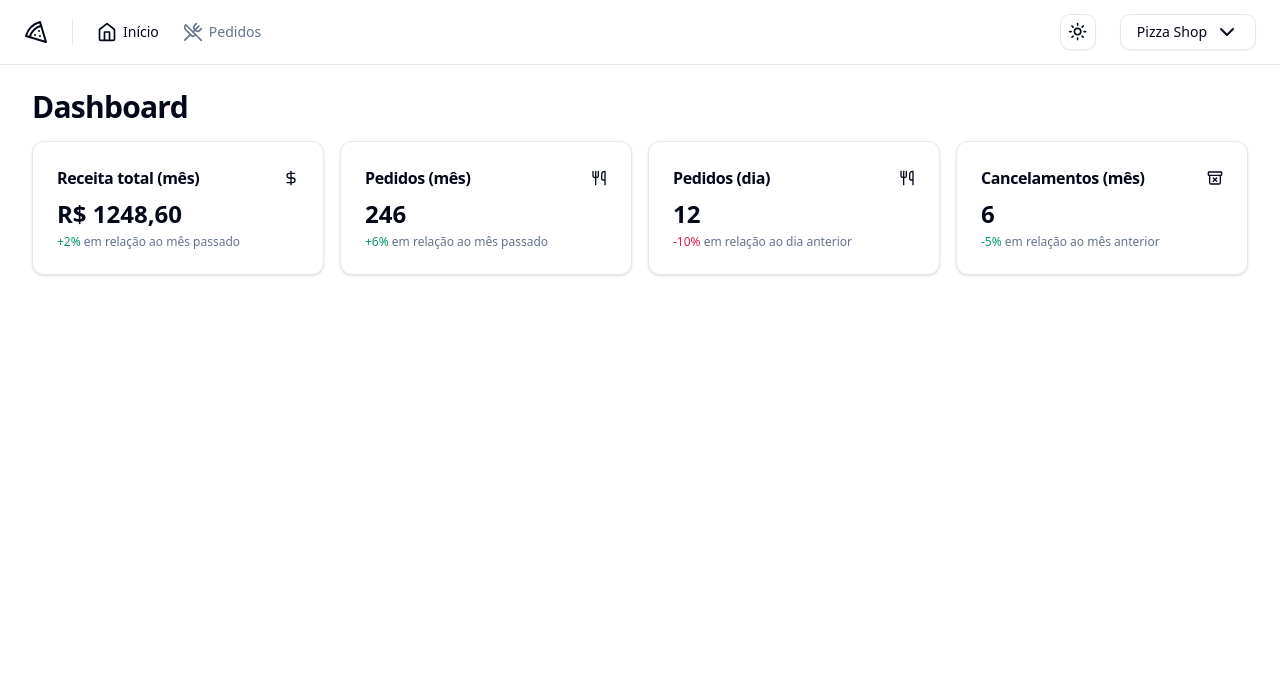
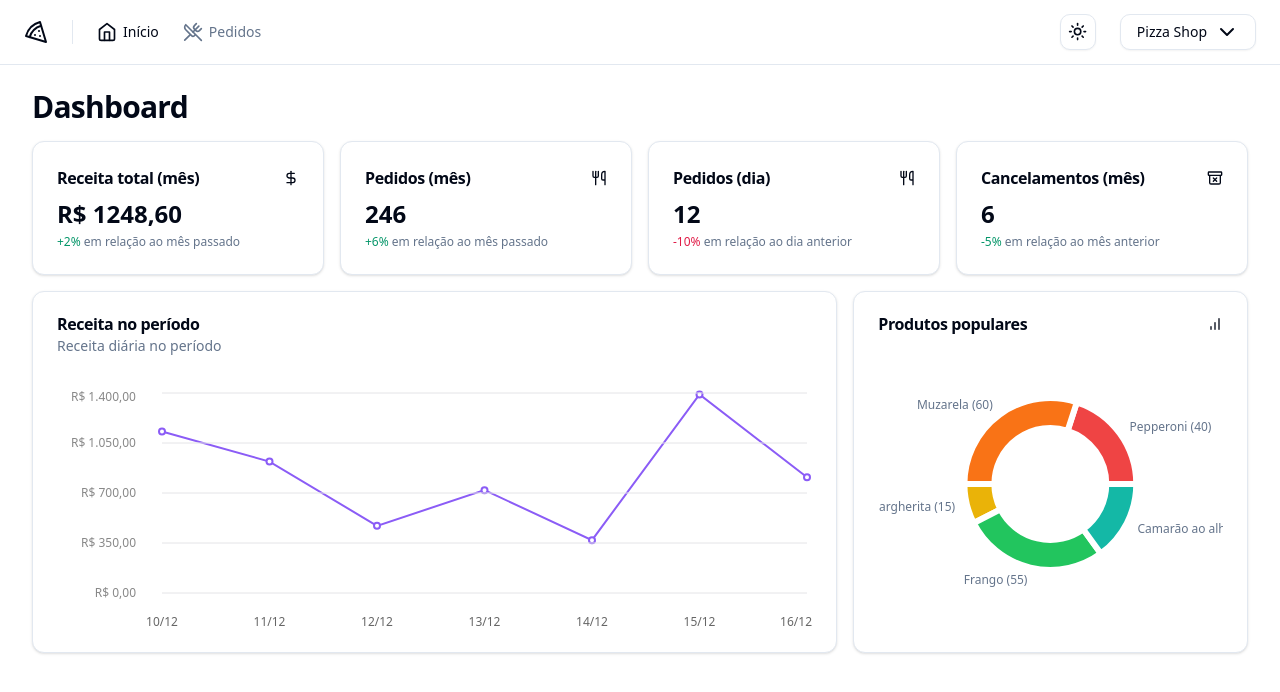
Before and after one commit to gildembergleite/react-restaurant-order-manager, a React (Vite) app: page / in a window 1280 px wide. Shown: the top 692 px of the page. Built offline with nearby package versions, Linux system fonts and the light colour scheme.

Commit message:
feat: created charts

```diff
--- a/package.json
+++ b/package.json
@@ -29,6 +29,7 @@
     "react-helmet-async": "2.0.4",
     "react-hook-form": "7.49.3",
     "react-router-dom": "6.21.2",
+    "recharts": "2.11.0",
     "sonner": "1.3.1",
     "sort-by": "1.2.0",
     "tailwind-merge": "2.2.0",
--- a/src/pages/app/dashboard/dashboard.tsx
+++ b/src/pages/app/dashboard/dashboard.tsx
@@ -4,6 +4,8 @@ import { DayOrdersAmountCard } from './day-orders-amount-card'
 import { CancelOrdersAmountCard } from './month-cancel-orders-amount-card'
 import { MonthOrdersAmountCard } from './month-orders-amount-card'
 import { MonthRevenueCard } from './month-revenue-card'
+import { PopularProductsChart } from './popular-products-chart'
+import { RevenueChart } from './revenue-chart'
 
 export function Dashboard() {
   return (
@@ -20,6 +22,11 @@ export function Dashboard() {
           <DayOrdersAmountCard />
           <CancelOrdersAmountCard />
         </div>
+
+        <div className='grid grid-cols-9 gap-4'>
+          <RevenueChart />
+          <PopularProductsChart />
+        </div>
       </div>
     </>
   )
--- /dev/null
+++ b/src/pages/app/dashboard/popular-products-chart.tsx
@@ -0,0 +1,94 @@
+import { BarChartIcon } from 'lucide-react'
+import { Cell, Pie, PieChart, ResponsiveContainer } from 'recharts'
+import colors from 'tailwindcss/colors'
+
+import { Card, CardContent, CardHeader, CardTitle } from '@/components/ui/card'
+
+const data = [
+  { product: 'Pepperoni', amount: 40 },
+  { product: 'Muzarela', amount: 60 },
+  { product: 'Margherita', amount: 15 },
+  { product: 'Frango', amount: 55 },
+  { product: 'Camarão ao alho e óleo', amount: 30 },
+]
+
+const COLORS = [
+  colors.red['500'],
+  colors.orange['500'],
+  colors.yellow['500'],
+  colors.green['500'],
+  colors.teal['500'],
+]
+
+interface LabelProps {
+  cx: number
+  cy: number
+  midAngle: number
+  innerRadius: number
+  outerRadius: number
+  value: number
+  index: number
+}
+
+export function PopularProductsChart() {
+  function buildLabelChart(props: LabelProps) {
+    const { cx, cy, midAngle, innerRadius, outerRadius, value, index } = props
+
+    const RADIAN = Math.PI / 180
+    const radius = 12 + innerRadius + (outerRadius - innerRadius)
+    const x = cx + radius * Math.cos(-midAngle * RADIAN)
+    const y = cy + radius * Math.sin(-midAngle * RADIAN)
+
+    return (
+      <text
+        x={x}
+        y={y}
+        className="fill-muted-foreground text-xs truncate"
+        textAnchor={x > cx ? 'start' : 'end'}
+        dominantBaseline="central"
+      >
+        {data[index].product.length > 15
+          ? data[index].product.substring(0, 15).concat('...')
+          : data[index].product}{' '}
+        ({value})
+      </text>
+    )
+  }
+
+  return (
+    <Card className="col-span-3">
+      <CardHeader className="pb-8">
+        <div className="flex items-center justify-between w-full">
+          <CardTitle>Produtos populares</CardTitle>
+          <BarChartIcon size={16} />
+        </div>
+      </CardHeader>
+      <CardContent>
+        <ResponsiveContainer width={'100%'} height={240}>
+          <PieChart style={{ fontSize: 12 }}>
+            <Pie
+              data={data}
+              dataKey={'amount'}
+              nameKey={'product'}
+              cx={'50%'}
+              cy={'50%'}
+              outerRadius={86}
+              innerRadius={56}
+              strokeWidth={6}
+              labelLine={false}
+              label={(props: LabelProps) => buildLabelChart(props)}
+            >
+              {data.map((_, index) => (
+                <Cell
+                  key={index}
+                  fill={COLORS[index]}
+                  className='stroke-background hover:opacity-75'
+                />
+              ))}
+            </Pie>
+          </PieChart>
+        </ResponsiveContainer>
+      </CardContent>
+    </Card>
+  )
+}
--- /dev/null
+++ b/src/pages/app/dashboard/revenue-chart.tsx
@@ -0,0 +1,60 @@
+import { CartesianGrid, Line, LineChart, ResponsiveContainer, XAxis, YAxis } from 'recharts'
+import colors from 'tailwindcss/colors'
+
+import { Card, CardContent, CardDescription, CardHeader, CardTitle } from '@/components/ui/card'
+
+const data = [
+  { date: '10/12', revenue: 1130 },
+  { date: '11/12', revenue: 920 },
+  { date: '12/12', revenue: 470 },
+  { date: '13/12', revenue: 720 },
+  { date: '14/12', revenue: 370 },
+  { date: '15/12', revenue: 1390 },
+  { date: '16/12', revenue: 810 },
+]
+
+export function RevenueChart() {
+  return (
+    <Card className="col-span-6">
+      <CardHeader className="flex-row items-center justify-between pb-8">
+        <div className="space-y-1">
+          <CardTitle>Receita no período</CardTitle>
+          <CardDescription>Receita diária no período</CardDescription>
+        </div>
+      </CardHeader>
+      <CardContent>
+        <ResponsiveContainer width={'100%'} height={240}>
+          <LineChart data={data} style={{ fontSize: 12 }}>
+            <XAxis
+              dataKey="date"
+              tickLine={false}
+              axisLine={false}
+              dy={16}
+            />
+            <YAxis
+              stroke='#888'
+              axisLine={false}
+              tickLine={false}
+              width={100}
+              tickMargin={20}
+              tickFormatter={(value: number) => value.toLocaleString('pt-BR', {
+                style: 'currency',
+                currency: 'BRL',
+              })}
+            />
+            <Line
+              type={'linear'}
+              strokeWidth={2}
+              dataKey={'revenue'}
+              stroke={colors.violet['500']}
+            />
+            <CartesianGrid
+              vertical={false}
+              className='stroke-zinc-200 dark:stroke-zinc-600'
+            />
+          </LineChart>
+        </ResponsiveContainer>
+      </CardContent>
+    </Card>
+  )
+}
```
Also changed, not shown: 1 other file (tests, documents, lock files or other folders).
